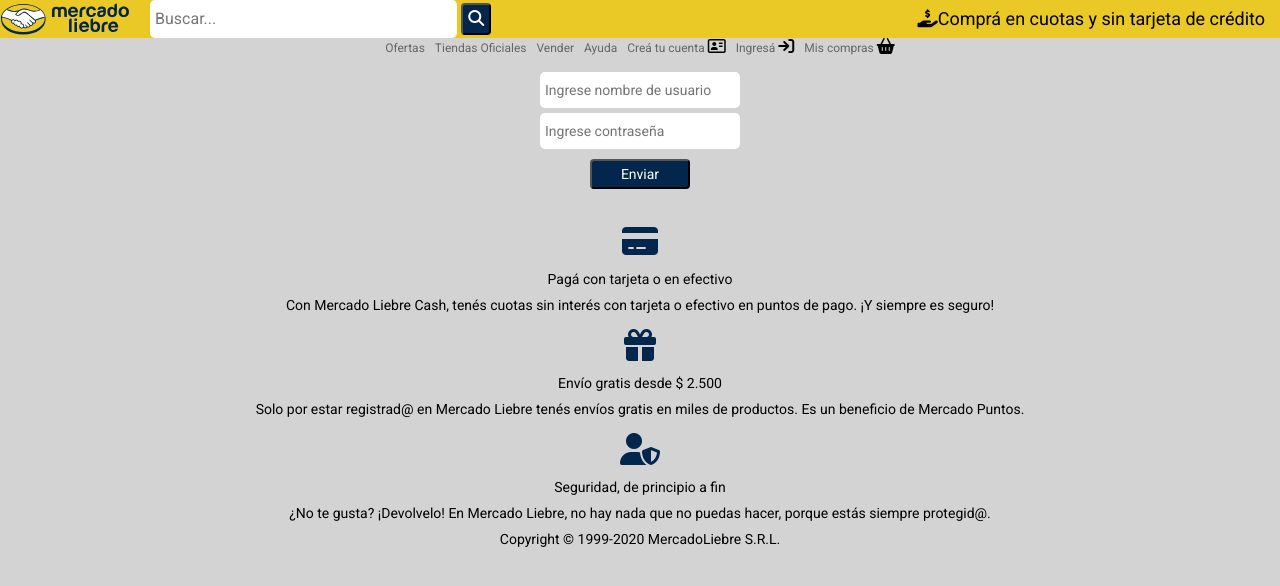
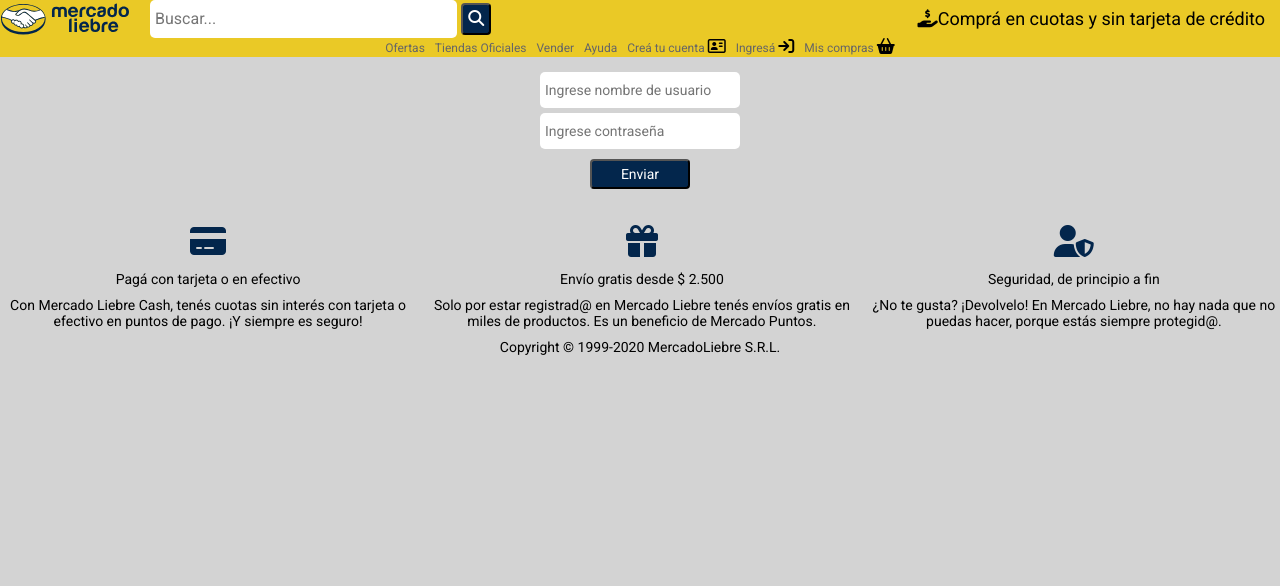
Before and after one commit to martindellavecchia/mercadoliebre2, a website: page views/login.html in a window 1280 px wide. Drawn offline with Linux system fonts and the light colour scheme; a web font is replaced by a local one.

Commit message:
correccion footer

```diff
--- a/app.js
+++ b/app.js
@@ -18,10 +18,11 @@
     res.sendFile(path.resolve(__dirname, "./views/login.html"))
 })
 app.post("/login", (req, res) =>{
-    console.log(res.body)
+    console.log(req.body)
     res.redirect("/");
 })
 
 app.post("/register", (req, res) =>{
+    console.log(req.body)
     res.redirect("/");
 })
--- a/public/css/style.css
+++ b/public/css/style.css
@@ -11,6 +11,10 @@
     justify-items: space-between;
     padding: 0;
 
+}
+
+.main-nav-div{
+    background-color: #EAC926;
 }
 body{
     background-color: lightgray;
--- a/views/login.html
+++ b/views/login.html
@@ -84,6 +84,7 @@
       </form>
     </main>
     <footer class="footer">
+      <div class="footer-alineado">
       <section>
         <div class="icono-footer">
           <i class="fa-solid fa-credit-card"></i>
@@ -110,6 +111,7 @@
           hacer, porque estás siempre protegid@.
         </p>
       </section>
+    </div>
       <section>
         <p>Copyright © 1999-2020 MercadoLiebre S.R.L.</p>
       </section>
```
Also changed, not shown: views/register.html (+2 -0 lines).
